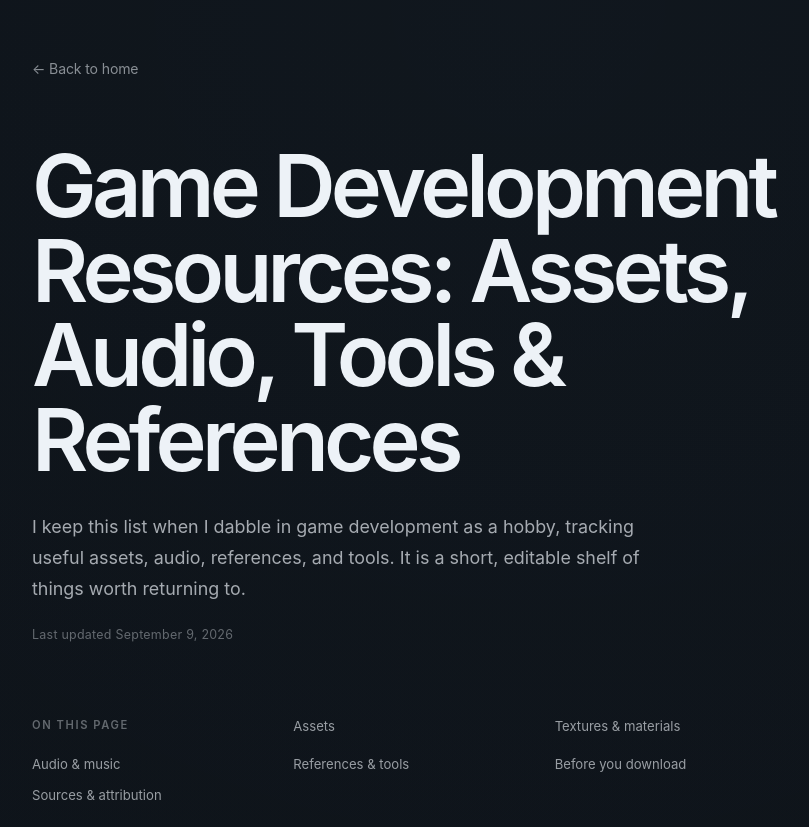
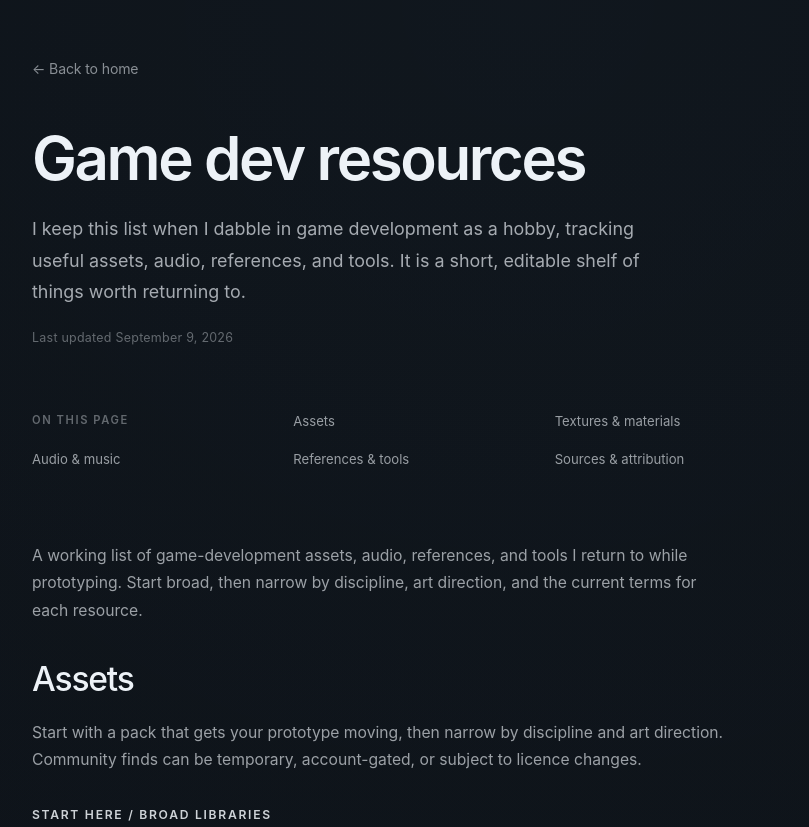
Before and after one commit to max-arias/max-arias-web, an Astro site: page /game-dev in a window 1280 px wide. Shown: the top 827 px of the page, without its empty margins (112-921 px from the left). Built offline with nearby package versions, Linux system fonts and the light colour scheme; Astro itself is replaced by a stand-in of ours.

Commit message:
Streamline game dev page hero and content

```diff
--- a/src/layouts/GameDevLayout.astro
+++ b/src/layouts/GameDevLayout.astro
@@ -7,6 +7,7 @@ const { frontmatter } = Astro.props;
 
 const {
   title = "Game dev resources",
+  heroTitle = title,
   description = "A practical, editable field guide to game-development assets, references, and tools.",
   canonical = "https://maxarias.com/game-dev",
   updated = "2026-09-03",
@@ -43,7 +44,7 @@ const collectionSchema = {
     <div class="game-dev-shell">
       <a class="game-dev-back" href="/">← Back to home</a>
       <header class="game-dev-hero">
-        <h1>{title}</h1>
+        <h1>{heroTitle}</h1>
         <p class="game-dev-lede">I keep this list when I dabble in game development as a hobby, tracking useful assets, audio, references, and tools. It is a short, editable shelf of things worth returning to.</p>
         <time class="game-dev-updated" datetime={updated}>Last updated {updatedLabel}</time>
       </header>
@@ -138,9 +139,9 @@ const collectionSchema = {
   .game-dev-shell { width: min(100% - 3rem, 62rem); margin: 0 auto; padding: 3.5rem 0 7rem; }
   .game-dev-back { display: inline-flex; align-items: center; gap: .35rem; color: rgba(237,242,247,.55); font-size: .88rem; letter-spacing: -.01em; }
   .game-dev-back:hover { color: var(--color-accent); }
-  .game-dev-hero { max-width: 47rem; padding: 4rem 0 3.5rem; }
-  .game-dev-hero h1 { margin: 0; color: var(--color-text); font-size: clamp(2.65rem, 8vw, 5.4rem); font-weight: 600; letter-spacing: -.055em; line-height: .98; }
-  .game-dev-lede { max-width: 39rem; margin: 1.75rem 0 0; color: rgba(237,242,247,.68); font-size: clamp(1rem, 2vw, 1.12rem); line-height: 1.75; }
+  .game-dev-hero { max-width: 52rem; padding: 3rem 0; }
+  .game-dev-hero h1 { margin: 0; color: var(--color-text); font-size: clamp(2.35rem, 5vw, 3.75rem); font-weight: 600; letter-spacing: -.04em; line-height: 1.02; }
+  .game-dev-lede { max-width: 39rem; margin: 1.5rem 0 0; color: rgba(237,242,247,.68); font-size: clamp(1rem, 2vw, 1.12rem); line-height: 1.75; }
   .game-dev-updated { display: block; margin-top: 1.35rem; color: rgba(237,242,247,.38); font-size: .78rem; letter-spacing: .02em; }
   .game-dev-content { max-width: 48rem; }
   .game-dev-content :global(.resource-contents) { display: grid; grid-template-columns: repeat(3, minmax(0, 1fr)); gap: .65rem 1rem; margin: 0 0 3.5rem; padding: 1rem 0; border-top: 1px solid var(--color-border); border-bottom: 1px solid var(--color-border); }
@@ -169,7 +170,7 @@ const collectionSchema = {
   .game-dev-content :global(.contents-label) { margin: 0 0 .7rem; color: rgba(237,242,247,.38); font-size: .7rem; font-weight: 600; letter-spacing: .14em; text-transform: uppercase; }
   @media (max-width: 600px) {
     .game-dev-shell { width: min(100% - 2rem, 62rem); padding-top: 2rem; }
-    .game-dev-hero { padding: 3.25rem 0 2.75rem; }
+    .game-dev-hero { padding: 2.5rem 0; }
     .game-dev-content :global(.resource-contents) { grid-template-columns: repeat(2, minmax(0, 1fr)); margin-bottom: 2.75rem; }
     .game-dev-content :global(.resource-row) { grid-template-columns: 64px minmax(0, 1fr); gap: .8rem; }
     .game-dev-content :global(.resource-thumbnail) { width: 64px; height: 44px; }
--- a/src/pages/game-dev.md
+++ b/src/pages/game-dev.md
@@ -3,6 +3,7 @@ layout: ../layouts/GameDevLayout.astro
 title: "Game Development Resources: Assets, Audio, Tools & References"
 description: A curated guide to game-development assets, textures, audio, tools, and references for building games.
 updated: "2026-09-09"
+heroTitle: "Game dev resources"
 ---
 
 <nav class="resource-contents" aria-label="On this page">
@@ -11,7 +12,6 @@ updated: "2026-09-09"
   <a href="#textures-materials">Textures &amp; materials</a>
   <a href="#audio-music">Audio &amp; music</a>
   <a href="#references-tools">References &amp; tools</a>
-  <a href="#before-you-download">Before you download</a>
   <a href="#sources-attribution">Sources &amp; attribution</a>
 </nav>
 
@@ -90,9 +90,6 @@ Start with a pack that gets your prototype moving, then narrow by discipline and
 - **[PureRef](https://www.pureref.com/)** — A focused workspace for collecting visual references.
 - **[AssetHoard](https://assethoard.com/)** — A place to browse curated game-asset finds.
 
-## Before you download
-
-Listings and policies can change. Before downloading or shipping with a resource, open its current source page and check the licence, whether commercial use is allowed, engine and file-format compatibility, and whether the download is still available. Keep a note of the relevant terms and attribution requirements for your project.
 
 ## Sources & attribution
 
--- a/src/pages/index.astro
+++ b/src/pages/index.astro
@@ -91,7 +91,7 @@ const personSchema = {
           <div class="flex flex-wrap items-center gap-x-5 gap-y-2">
             <span class="text-white/38">Fun:</span>
             <a class="button-link" href="/pet-projects">Pet projects</a>
-            <a class="button-link" href="/game-dev">Game Dev assets</a>
+            <a class="button-link" href="/game-dev">Game dev</a>
           </div>
         </nav>
       </header>
```
